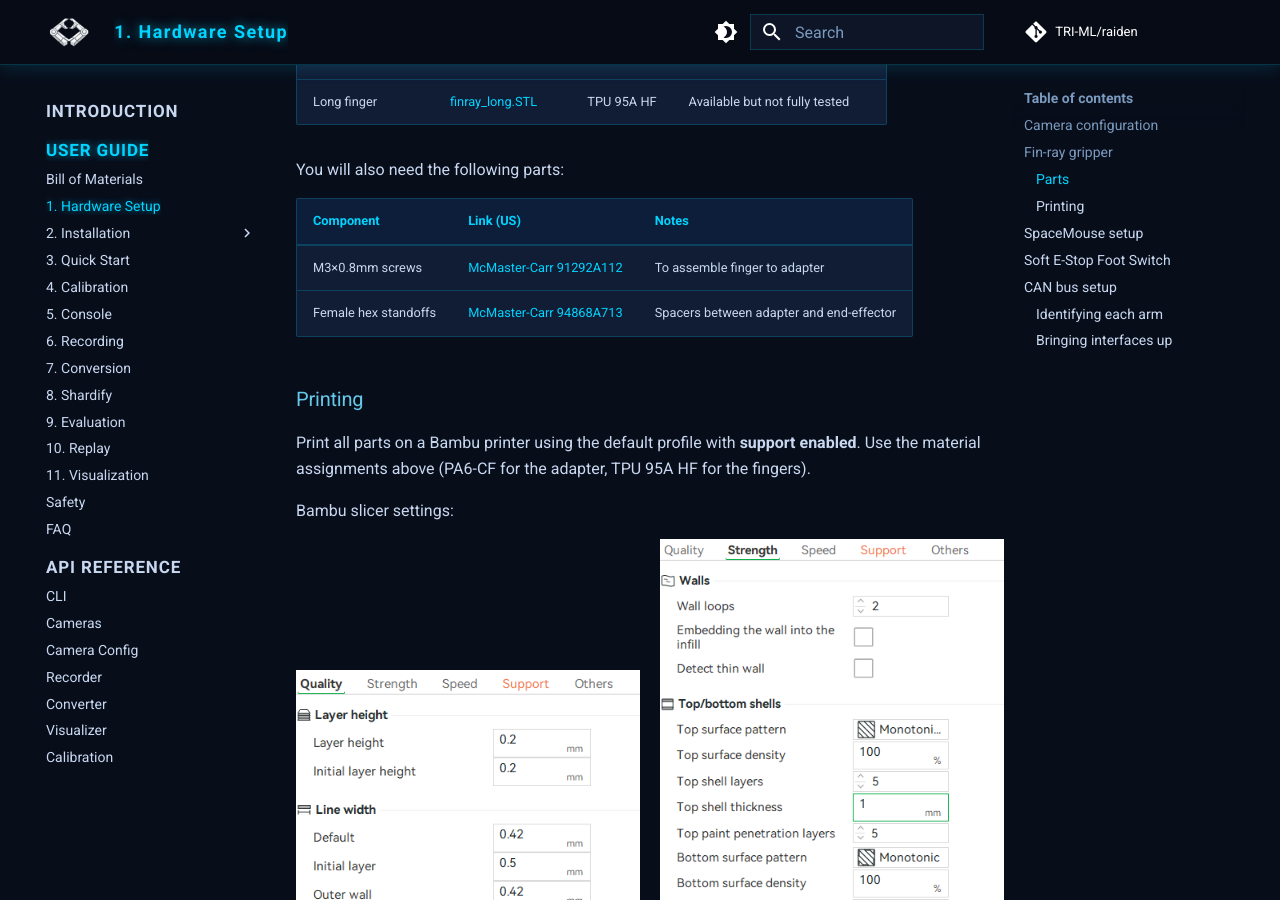
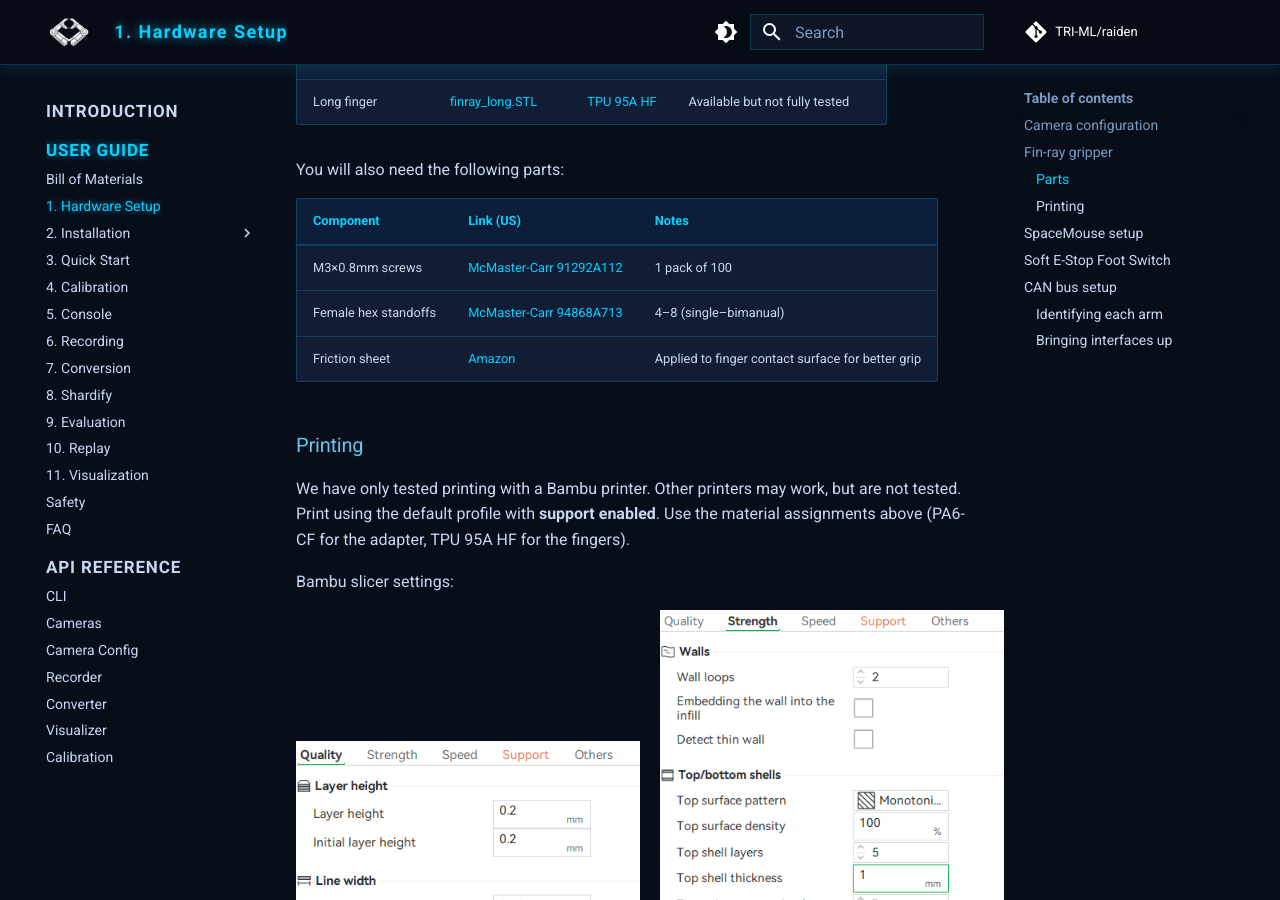
Before and after one commit to TRI-ML/raiden, an MkDocs documentation site: the page built from docs/guide/hardware.md, in a window 1280 px wide and 900 px high, scrolled down 1800 px. Built offline with MkDocs 1.6.1 and Material for MkDocs 9.7.7, drawn with Linux system fonts in a browser that asks for light colours; comment, search, counter and statistics services are not loaded.

Commit message:
Updated the documentation

```diff
--- a/docs/guide/hardware.md
+++ b/docs/guide/hardware.md
@@ -57,20 +57,21 @@ Raiden supports fin-ray compliant grippers, which conform to object shapes for r
 
 | Part | File | Material | Notes |
 |---|---|---|---|
-| Adapter (mounter) | [finray_adapter.STL](https://tri-ml.github.io/raiden/assets/finray_adapter.STL) | PA6-CF | Mounts to the YAM end-effector |
-| Short finger | [finray_short.STL](https://tri-ml.github.io/raiden/assets/finray_short.STL) | TPU 95A HF | **Tested and recommended** |
-| Long finger | [finray_long.STL](https://tri-ml.github.io/raiden/assets/finray_long.STL) | TPU 95A HF | Available but not fully tested |
+| Adapter (mounter) | [finray_adapter.STL](https://tri-ml.github.io/raiden/assets/finray_adapter.STL) | [PA6-CF](https://us.store.bambulab.com/products/pa6-cf) | Mounts to the YAM end-effector |
+| Short finger | [finray_short.STL](https://tri-ml.github.io/raiden/assets/finray_short.STL) | [TPU 95A HF](https://us.store.bambulab.com/products/tpu-95a-hf) | **Tested and recommended** |
+| Long finger | [finray_long.STL](https://tri-ml.github.io/raiden/assets/finray_long.STL) | [TPU 95A HF](https://us.store.bambulab.com/products/tpu-95a-hf) | Available but not fully tested |
 
 You will also need the following parts:
 
 | Component | Link (US) | Notes |
 |---|---|---|
-| M3×0.8mm screws | [McMaster-Carr 91292A112](https://www.mcmaster.com/91292A112/) | To assemble finger to adapter |
-| Female hex standoffs | [McMaster-Carr 94868A713](https://www.mcmaster.com/94868A713/) | Spacers between adapter and end-effector |
+| M3×0.8mm screws | [McMaster-Carr 91292A112](https://www.mcmaster.com/91292A112/) | 1 pack of 100 |
+| Female hex standoffs | [McMaster-Carr 94868A713](https://www.mcmaster.com/94868A713/) | 4–8 (single–bimanual) |
+| Friction sheet | [Amazon](https://a.co/d/0iTBIF98) | Applied to finger contact surface for better grip |
 
 ### Printing
 
-Print all parts on a Bambu printer using the default profile with **support enabled**. Use the material assignments above (PA6-CF for the adapter, TPU 95A HF for the fingers).
+We have only tested printing with a Bambu printer. Other printers may work, but are not tested. Print using the default profile with **support enabled**. Use the material assignments above (PA6-CF for the adapter, TPU 95A HF for the fingers).
 
 Bambu slicer settings:
 
```
Also changed, not shown: docs/guide/bom.md (+3 -2 lines).
